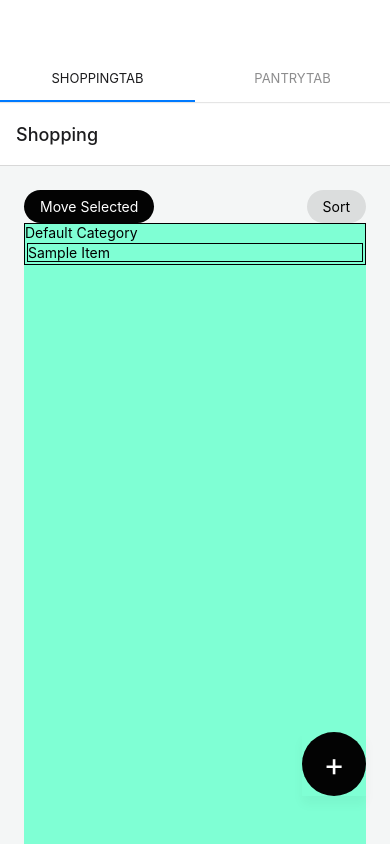
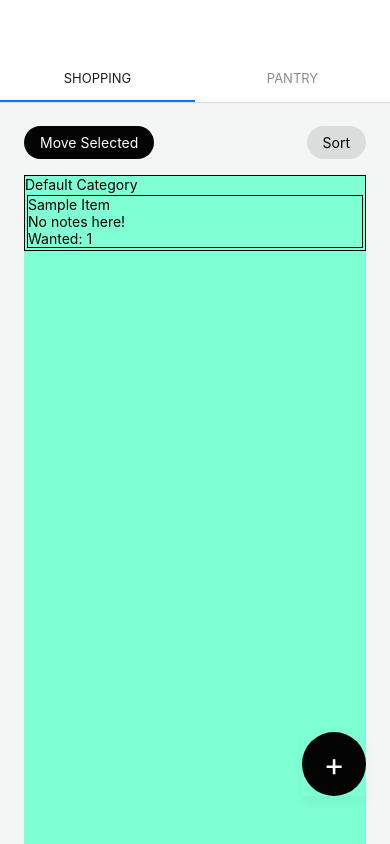
Before and after one commit to JRSayer/baskit-app, a React Native app: screen /Shopping in a window 390 px wide. Built offline with nearby package versions, Linux system fonts and the light colour scheme.

Commit message:
Establish item edit modal

```diff
--- a/src/components/Item.tsx
+++ b/src/components/Item.tsx
@@ -16,6 +16,8 @@ function Item(props: ItemProps) {
     return (
         <View style={itemStyle.itemContainer}>
             <Text>{props.itemInfo.itemName}</Text>
+            <Text>{props.itemInfo.itemNotes}</Text>
+            <Text>Wanted: {props.itemInfo.itemQuantityWanted}</Text>
         </View>
     )
 };
--- /dev/null
+++ b/src/components/ItemAddModal.tsx
@@ -0,0 +1,43 @@
+import React, { useState } from 'react';
+import { View, Text, StyleSheet, FlatList, TouchableOpacity, TouchableHighlight, TextInput } from 'react-native';
+import { useSelector, useDispatch } from 'react-redux';
+
+function ItemAddModal() {
+    const [valueName, setValueName] = useState('')
+    const [valueNotes, setValueNotes] = useState(null)
+    const [valueQuantity, setValueQuantity] = useState('1')
+
+    return (
+        <View style={modalStyles.modalContainer}>
+            <TextInput
+                style={{
+                    height: 50,
+                    width: '100%',
+                    padding: 5,
+                    textAlign: 'center',
+                    color: 'black',
+                    fontWeight: '600',
+                    fontSize: 32,
+                    marginTop: 16,
+                    marginBottom: 48
+                }}
+                numberOfLines={1}
+                onChangeText={valueName => setValueName(valueName)}
+                value={valueName}
+                placeholder={"Item Name"}
+                placeholderTextColor={"rgba(0,0,0,0.4)"}
+                clearButtonMode='never'
+            />
+
+        </View>
+    )
+};
+
+const modalStyles = StyleSheet.create({
+    modalContainer: {
+        backgroundColor: 'tomato',
+        height: '50%'
+    }
+});
+
+export default ItemAddModal;
--- a/src/navigation/AppNavigator.tsx
+++ b/src/navigation/AppNavigator.tsx
@@ -12,7 +12,12 @@ import { MainTab, MainTabRoutes } from './MainRoutes';
 const ShoppingStack = createStackNavigator();
 function ShoppingStackNavigator() {
     return (
-        <ShoppingStack.Navigator>
+        <ShoppingStack.Navigator
+            screenOptions={{
+                headerShown: false,
+                presentation: "modal"
+            }}
+        >
             <ShoppingStack.Screen name='Shopping' component={ShoppingScreen}/>
             <ShoppingStack.Screen name='ItemAddModal' component={ItemAddModalScreen}/>
         </ShoppingStack.Navigator>
@@ -22,7 +27,12 @@ function ShoppingStackNavigator() {
 const PantryStack = createStackNavigator();
 function PantryStackNavigator() {
     return (
-        <PantryStack.Navigator>
+        <PantryStack.Navigator
+            screenOptions={{
+                headerShown: false,
+                presentation: "modal"
+            }}
+        >
             <PantryStack.Screen name='Pantry' component={PantryScreen}/>
         </PantryStack.Navigator>
     )
--- a/src/navigation/MainRoutes.ts
+++ b/src/navigation/MainRoutes.ts
@@ -1,8 +1,8 @@
 import { createMaterialTopTabNavigator } from '@react-navigation/material-top-tabs';
 
 export enum MainTabRoutes {
-    ShoppingTab = 'ShoppingTab',
-    PantryTab = 'PantryTab',
+    ShoppingTab = 'Shopping',
+    PantryTab = 'Pantry',
 }
 
 export type MainTabParamList = {
--- a/src/screens/ShoppingScreen.tsx
+++ b/src/screens/ShoppingScreen.tsx
@@ -1,10 +1,12 @@
-import React from 'react';
-import { StyleSheet, View, Text, StatusBar, TouchableOpacity, FlatList, LogBox } from 'react-native';
+import React, { useState } from 'react';
+import { StyleSheet, View, Text, StatusBar, TouchableOpacity, FlatList, LogBox, TextInput } from 'react-native';
 import { Ionicons } from '@expo/vector-icons';
 import { useSelector, useDispatch } from 'react-redux';
+import Modal from "react-native-modal";
 
 import TopListButtons from '../components/TopListButtons';
 import Category from '../components/Category';
+import ItemAddModal from '../components/ItemAddModal';
 
 import { StackNavigationProp } from '@react-navigation/stack';
 import { MainTabParamList } from '../navigation/MainRoutes';
@@ -36,7 +38,8 @@ function ListView() {
         <View
             style={{
                 flex: 1,
-                backgroundColor: 'aquamarine'
+                backgroundColor: 'aquamarine',
+                marginTop: 16
             }}>
                 {categoriesData.length !== 0 ? (
                     <FlatList
@@ -68,7 +71,11 @@ function ListView() {
 
 function ListScreen({navigation}: Props ) {
     const dispatch = useDispatch()
-    // dispatch(removeCategory("Chilled & Diary"))
+    const [isModalVisible, setModalVisible] = useState(false);
+
+    const toggleModal = () => {
+        setModalVisible(!isModalVisible);
+    };
 
     return (
         <>
@@ -76,11 +83,20 @@ function ListScreen({navigation}: Props ) {
             <View style={styles.container}>
                 {/* <Header title={'List'} /> */}
                 {/* <ListView /> */}
+                <Modal
+                    isVisible={isModalVisible}
+                    onBackdropPress={() => toggleModal()}
+                    style={{justifyContent: 'flex-end',margin: 0,}}
+                    onSwipeComplete={() => toggleModal()}
+                    swipeDirection={['up', 'left', 'right', 'down']}
+                >
+                    <ItemAddModal/>
+                </Modal>
                 <TopListButtons />
                 <ListView />
                 <View style={styles.fabContainer}>
                     <TouchableOpacity
-                        // onPress={() => navigation.navigate('Modal')}
+                        onPress={() => toggleModal()}
                         style={styles.fabButton}>
                         <Text style={{color: '#fff', fontSize: 32}}>+</Text>
                     </TouchableOpacity>
```
